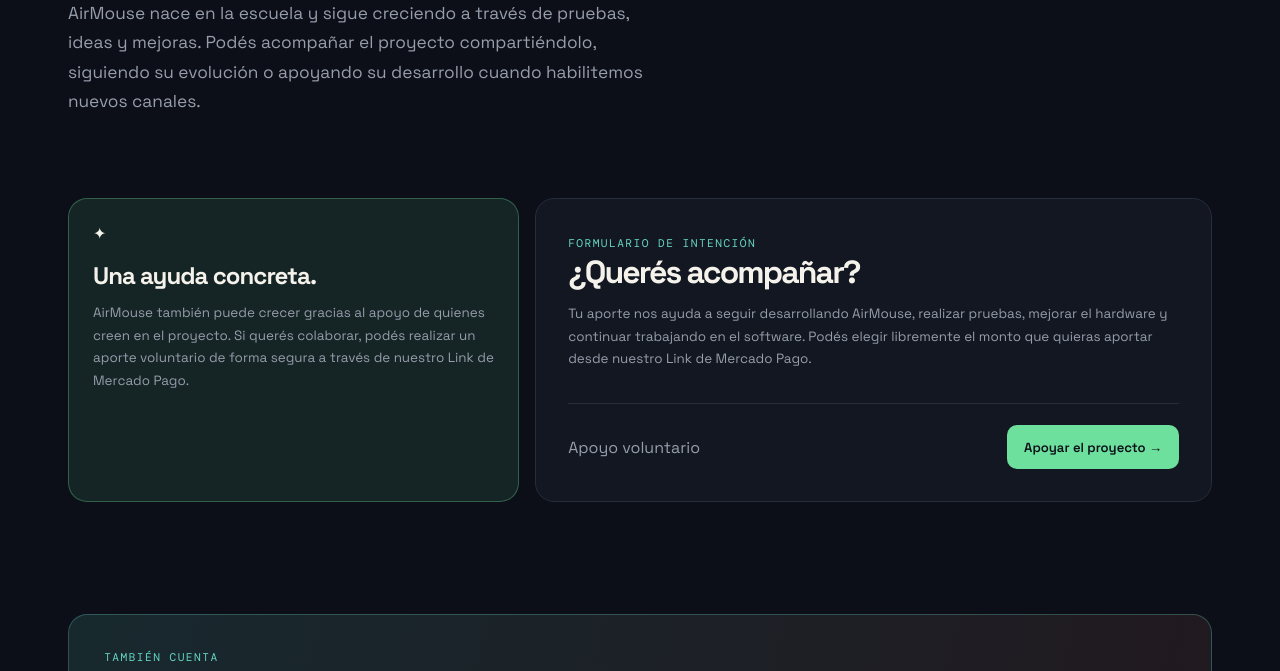
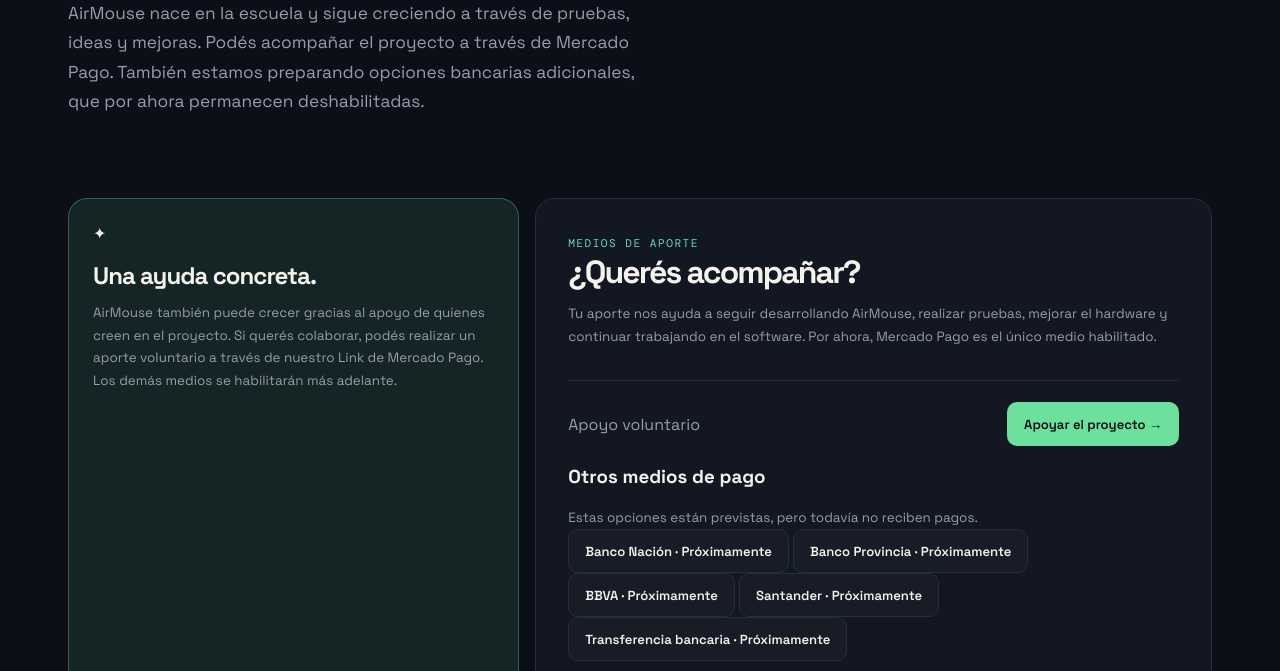
Before and after one commit to caceresssss2/AirMouse-HTML, a plain HTML site: page aportar.html in a window 1280 px wide. Shown: the part 604-1275 px from the top of the page. Drawn offline with nearby package versions, Linux system fonts and the light colour scheme.

Commit message:
Add disabled bank contribution options

```diff
--- a/aportar.html
+++ b/aportar.html
@@ -69,7 +69,7 @@
             </h1>
 
             <p class="reveal">
-                AirMouse nace en la escuela y sigue creciendo a través de pruebas, ideas y mejoras. Podés acompañar el proyecto compartiéndolo, siguiendo su evolución o apoyando su desarrollo cuando habilitemos nuevos canales.
+                AirMouse nace en la escuela y sigue creciendo a través de pruebas, ideas y mejoras. Podés acompañar el proyecto a través de Mercado Pago. También estamos preparando opciones bancarias adicionales, que por ahora permanecen deshabilitadas.
             </p>
 
         </section>
@@ -85,7 +85,7 @@
                 </h2>
 
                 <p>
-                    AirMouse también puede crecer gracias al apoyo de quienes creen en el proyecto. Si querés colaborar, podés realizar un aporte voluntario de forma segura a través de nuestro Link de Mercado Pago.
+                    AirMouse también puede crecer gracias al apoyo de quienes creen en el proyecto. Si querés colaborar, podés realizar un aporte voluntario a través de nuestro Link de Mercado Pago. Los demás medios se habilitarán más adelante.
                 </p>
 
             </aside>
@@ -93,7 +93,7 @@
             <div class="support-card reveal">
 
                 <span class="mono-label">
-                    Formulario de intención
+                    Medios de aporte
                 </span>
 
                 <h2>
@@ -101,7 +101,7 @@
                 </h2>
 
                 <p>
-                    Tu aporte nos ayuda a seguir desarrollando AirMouse, realizar pruebas, mejorar el hardware y continuar trabajando en el software. Podés elegir libremente el monto que quieras aportar desde nuestro Link de Mercado Pago.
+                    Tu aporte nos ayuda a seguir desarrollando AirMouse, realizar pruebas, mejorar el hardware y continuar trabajando en el software. Por ahora, Mercado Pago es el único medio habilitado.
                 </p>
 
                 <div class="support-action">
@@ -120,11 +120,19 @@
                     </a>
 
                 </div>
-
+                <div class="bank-options">
+                    <h3>Otros medios de pago</h3>
+                    <p class="muted">Estas opciones están previstas, pero todavía no reciben pagos.</p>
+                    <div class="bank-list">
+                        <button class="button button-ghost" type="button" disabled>Banco Nación · Próximamente</button>
+                        <button class="button button-ghost" type="button" disabled>Banco Provincia · Próximamente</button>
+                        <button class="button button-ghost" type="button" disabled>BBVA · Próximamente</button>
+                        <button class="button button-ghost" type="button" disabled>Santander · Próximamente</button>
+                        <button class="button button-ghost" type="button" disabled>Transferencia bancaria · Próximamente</button>
+                    </div>
+                </div>
             </div>
-
         </section>
-
         <section class="container-wide section-space" style="padding-top:0">
 
             <div class="cta-panel reveal">
@@ -190,9 +198,7 @@
                         Software
                     </a>
 
-                    <a href="aportar.html">
-                        Aportar
-                    </a>
+                    <a href="soporte.html">Soporte</a><a href="equipo.html">Equipo de desarrollo</a><a href="aportar.html">Aportar</a>
 
                 </div>
 
```
